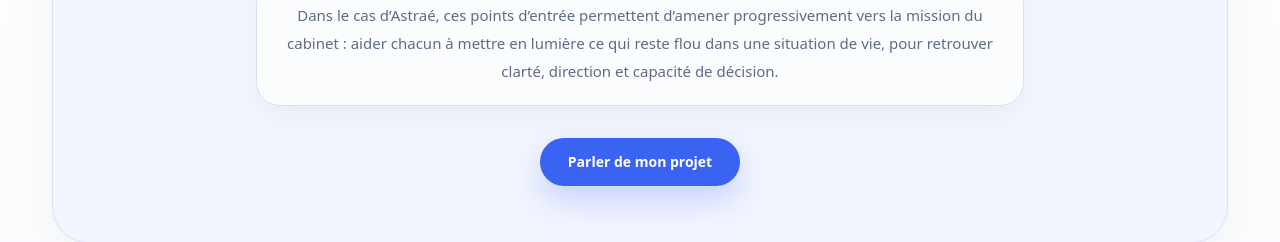
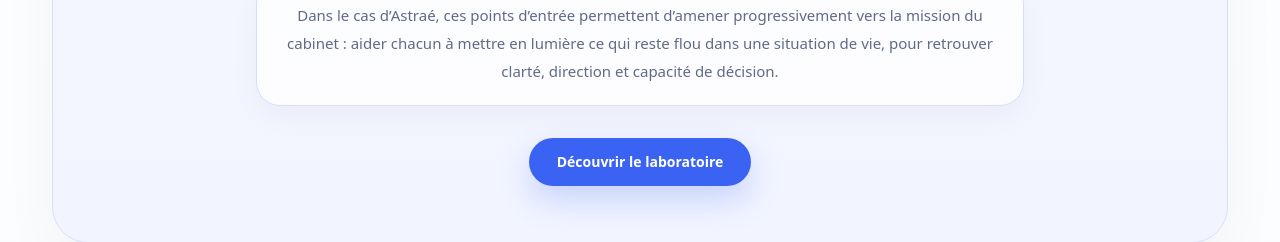
Before and after one commit to arnaudcrestey/portail-site-vitrine, a Next.js app: page /systeme in a window 1280 px wide. Shown: the part 1240-1482 px from the top of the page. Built offline with nearby package versions, Linux system fonts and the light colour scheme.

Commit message:
Update page.tsx

```diff
--- a/app/systeme/page.tsx
+++ b/app/systeme/page.tsx
@@ -85,10 +85,10 @@ export default function SystemePage() {
 
             <div className="mt-8 flex justify-center">
               <Link
-                href="/contact"
+                href="/concepts"
                 className="inline-flex items-center justify-center rounded-full bg-primary px-7 py-3.5 text-sm font-semibold text-white shadow-[0_14px_32px_rgba(59,99,243,0.24)] transition hover:-translate-y-0.5"
               >
-                Parler de mon projet
+                Découvrir le laboratoire
               </Link>
             </div>
           </div>
```
